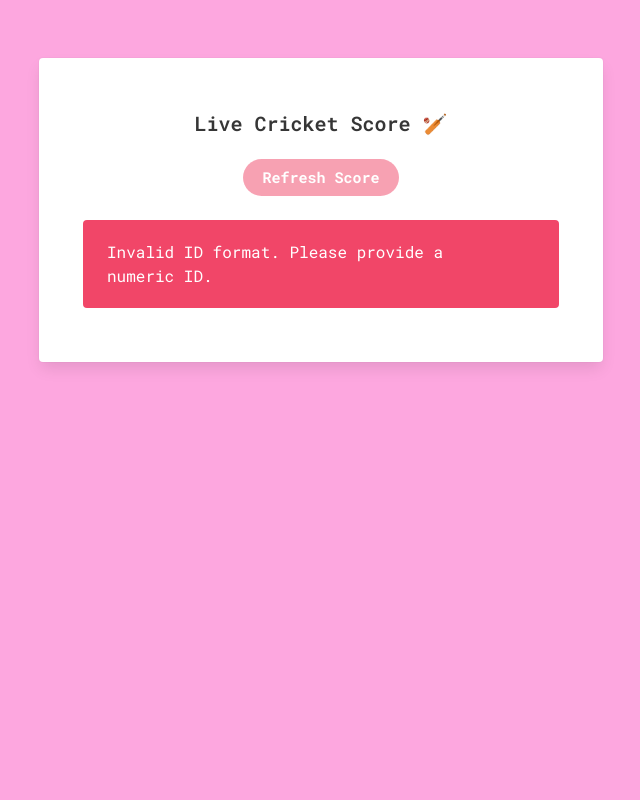
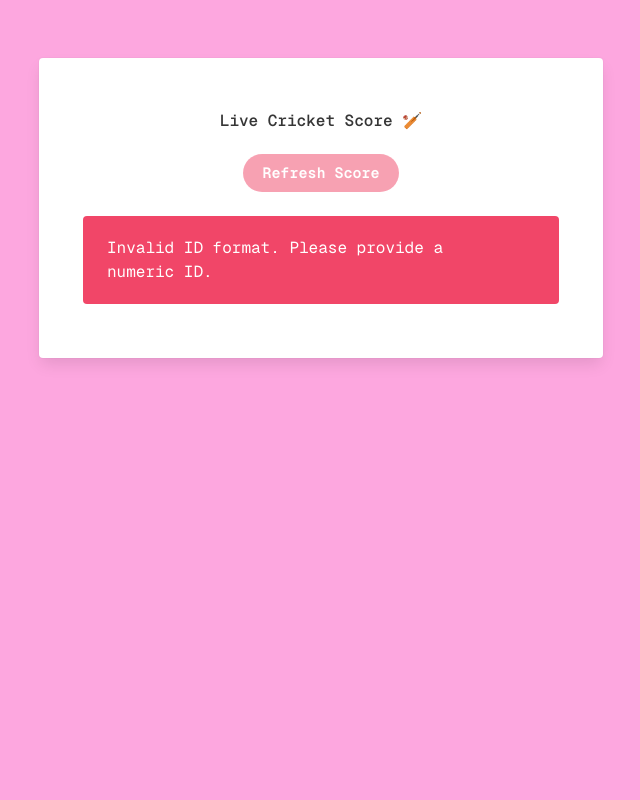
Before and after one commit to sanwebinfo/cricket-score, a PHP site: page / in a window 1280 px wide. Shown: the whole page, without its empty margins (319-959 px from the left). Run offline with PHP 8.4, Linux system fonts and the light colour scheme.

Commit message:
Update font

```diff
--- a/index.php
+++ b/index.php
@@ -42,10 +42,6 @@
 <link rel="preconnect" href="https://cdnjs.cloudflare.com">
 <link rel="stylesheet" href="https://cdnjs.cloudflare.com/ajax/libs/bulma/0.9.3/css/bulma.min.css" integrity="sha512-IgmDkwzs96t4SrChW29No3NXBIBv8baW490zk5aXvhCD8vuZM3yUSkbyTBcXohkySecyzIrUwiF/qV0cuPcL3Q==" crossorigin="anonymous" referrerpolicy="no-referrer" />
 <link rel="stylesheet" href="style.css">
-<link rel="preconnect" href="https://fonts.googleapis.com">
-<link rel="preconnect" href="https://fonts.gstatic.com" crossorigin>
-<link href="https://fonts.googleapis.com/css2?family=Roboto+Mono:ital,wght@0,100..700;1,100..700&display=swap" rel="stylesheet">
-
 
 </head>
 <body>
@@ -57,7 +53,7 @@
           <div id="quote-card" class="card is-rounded">
             <div class="card-content">
             <div id="quote-container">
-              <h1 class="title has-text-centered is-size-5">Live Cricket Score 🏏</h1>
+              <h1 class="title has-text-centered is-size-6">Live Cricket Score 🏏</h1>
               <div class="content">
                 <div class="has-text-centered">
                   <button id="refreshButton" class="button is-danger is-rounded read-score">Refresh Score</button>
--- a/style.css
+++ b/style.css
@@ -1,26 +1,74 @@
+@font-face {
+  font-family: 'GeistMono';
+  src: url('media/fonts/GeistMono-Light.woff2') format('woff2');
+  font-weight: 300; /* Light */
+  font-style: normal;
+  font-display: swap;
+}
+@font-face {
+  font-family: 'GeistMono';
+  src: url('media/fonts/GeistMono-Regular.woff2') format('woff2');
+  font-weight: 400; /* Regular */
+  font-style: normal;
+  font-display: swap;
+}
+@font-face {
+  font-family: 'GeistMono';
+  src: url('media/fonts/GeistMono-Medium.woff2') format('woff2');
+  font-weight: 500; /* Medium */
+  font-style: normal;
+  font-display: swap;
+}
+@font-face {
+  font-family: 'GeistMono';
+  src: url('media/fonts/GeistMono-SemiBold.woff2') format('woff2');
+  font-weight: 600; /* Semibold */
+  font-style: normal;
+  font-display: swap;
+}
+@font-face {
+  font-family: 'GeistMono';
+  src: url('media/fonts/GeistMono-Bold.woff2') format('woff2');
+  font-weight: 700; /* bold */
+  font-style: normal;
+  font-display: swap;
+}
+
 html, body {
   min-height: 100vh;
 }
 body {
-  font-family: "Roboto Mono", monospace;
+  font-family: 'GeistMono', monospace;
   background-color: #FDA7DF;
   padding-bottom: 20px;
+}
+p {
+  font-family: 'GeistMono', monospace;
+  font-size: 16px;
+  font-weight: 600;
+  color: #221f1f;
+  letter-spacing: .03em;
+  word-wrap: break-word;
+  -moz-osx-font-smoothing: grayscale;
+  -webkit-font-smoothing: antialiased !important;
+  -moz-font-smoothing: antialiased !important;
+  text-rendering: optimizelegibility !important;
 }
 #quote-container {
   margin: 10px auto;
   border-radius: 10px;
   padding: 20px;
   background-color: #fff;
-  font-family: "Roboto Mono", monospace;
+  font-family: 'GeistMono', monospace;
 }
 #quote {
-  font-family: "Roboto Mono", monospace;
+  font-family: 'GeistMono', monospace;
   font-size: 20px;
   margin-bottom: 20px;
   color: #333;
 }
 #author {
-  font-family: "Roboto Mono", monospace;
+  font-family: 'GeistMono', monospace;
   font-style: italic;
   color: #777;
 }
@@ -30,10 +78,10 @@
 #quote-card {
   max-width: 800px;
   margin: 10px auto;
-  font-family: "Roboto Mono", monospace;
+  font-family: 'GeistMono', monospace;
 }
 .generate-button {
-  font-family: "Roboto Mono", monospace;
+  font-family: 'GeistMono', monospace;
   background-color: #4CAF50;
   border: none;
   color: white;
@@ -52,7 +100,7 @@
   background-color: #45a049;
 }
 .read-score {
-	font-family: "Roboto Mono", monospace;
+  font-family: 'GeistMono', monospace;
   font-weight: 700;
   font-size: 15px;
   box-shadow: 0 2px 4px rgba(0, 0, 0, 0.3);
```
Also changed, not shown: .htaccess, README.md, media/fonts/GeistMono-Bold.woff2 (added), media/fonts/GeistMono-Light.woff2 (added), media/fonts/GeistMono-Medium.woff2 (added), media/fonts/GeistMono-Regular.woff2 (added), media/fonts/GeistMono-SemiBold.woff2 (added), media/fonts/GeistMonoVariableVF.woff2 (added). Lines whose indentation alone changed are shown as unchanged.
